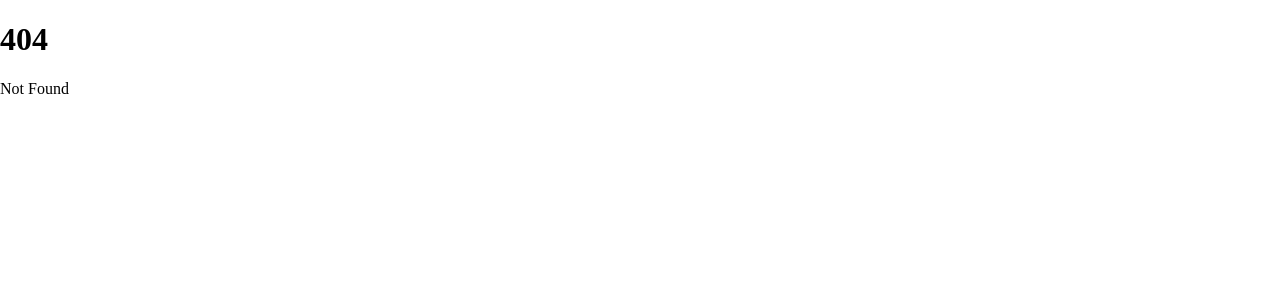
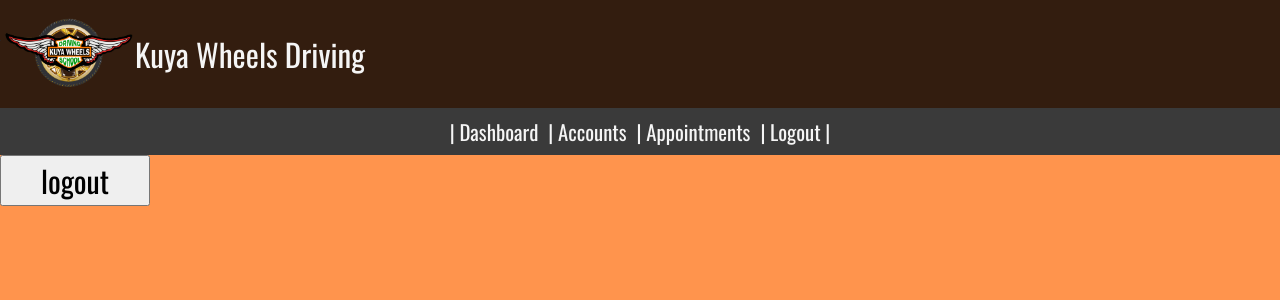
Before and after one commit to dongumayagay/kuya-wheels, a SvelteKit app: page /admin/logout in a window 1280 px wide. Before the commit this address had no page. Shown: the top 300 px of the page. Built offline with nearby package versions, Linux system fonts and the light colour scheme; no server answers; sample sign-in values are in the browser's storage.

Commit message:
logout nav

```diff
--- /dev/null
+++ b/src/routes/(admin-side)/admin/logout/+page.svelte
@@ -0,0 +1,31 @@
+<script>
+    import { auth } from '$lib/firebase.js'
+    import { signOut } from 'firebase/auth'
+
+    async function logout() {
+
+        try {
+            await signOut(auth)
+        } catch (error) {
+            console.log(error)
+            alert("Something went wrong logging you out")
+        }
+    }
+</script>
+
+
+<button on:click={logout}>
+    logout
+</button>
+
+<style>
+    @import url('https://fonts.googleapis.com/css2?family=Oswald:wght@300;400&display=swap');
+
+    button{
+        font-family: 'Oswald';
+        font-weight: 400;
+        font-size: 30px;
+
+        width: 150px;
+    }
+</style>
```
